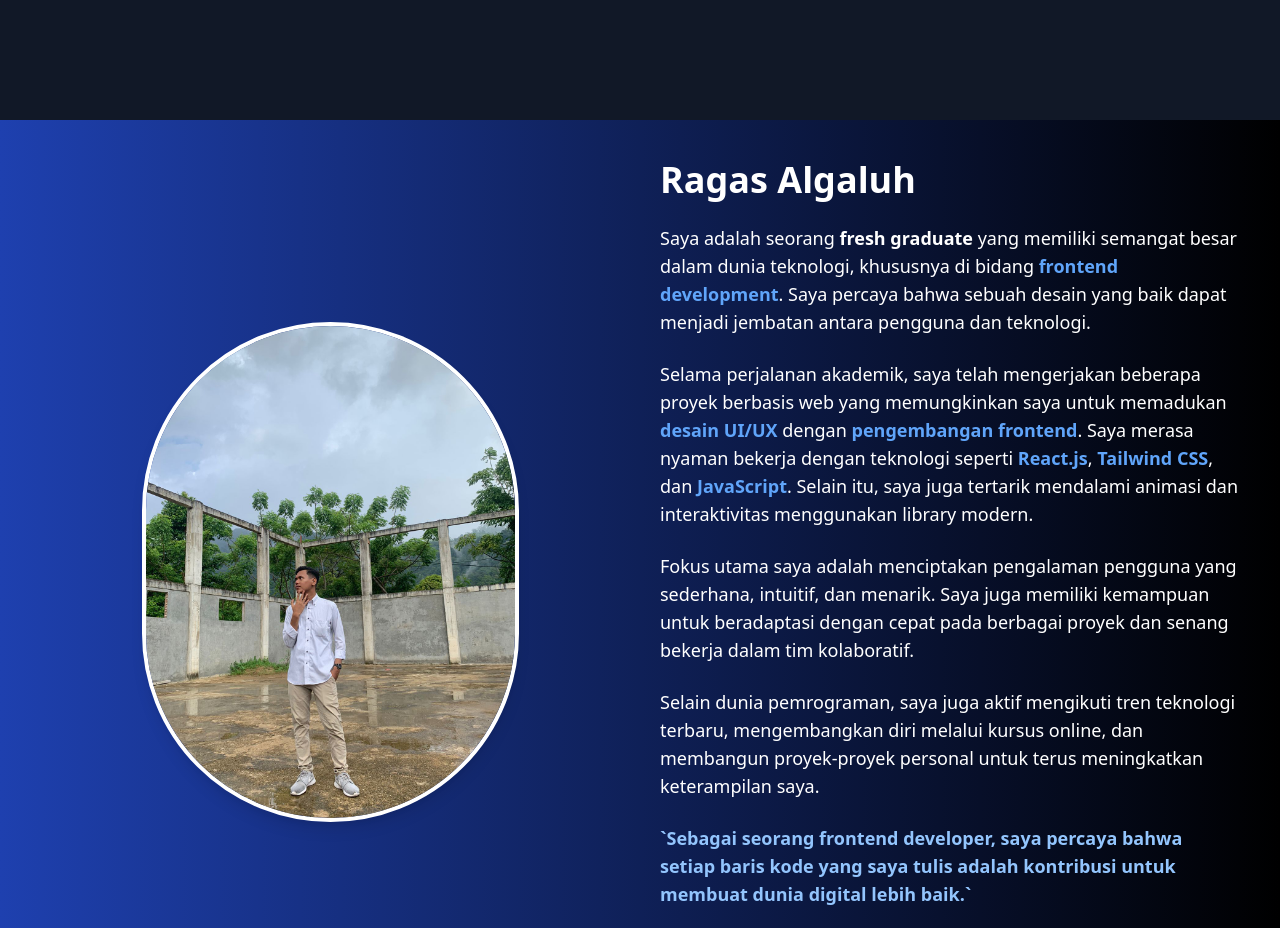
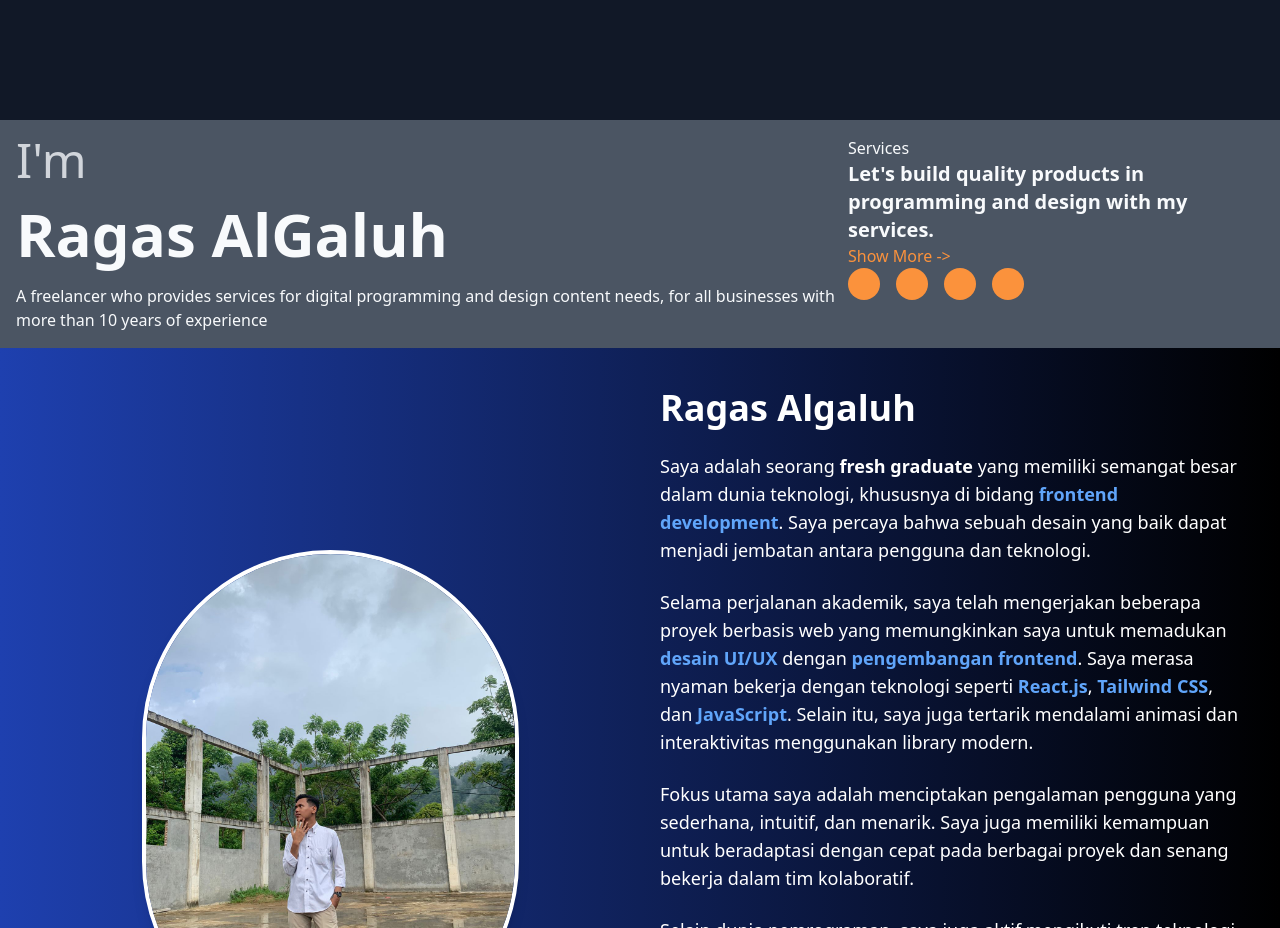
Before and after one commit to Ragas30/Ragas30.github.io, a React (Vite) app: page / in a window 1280 px wide. Shown: the part 680-1608 px from the top of the page. Built offline with nearby package versions, Linux system fonts and the light colour scheme.

Commit message:
renew app.jsx

```diff
--- a/index.html
+++ b/index.html
@@ -10,6 +10,5 @@
   <body>
     <div id="root"></div>
     <script type="module" src="/src/main.jsx"></script>
-    <script src="https://cdn.jsdelivr.net/npm/aos@2.3.4/dist/aos.js" defer></script>
   </body>
 </html>
--- a/src/About.jsx
+++ b/src/About.jsx
@@ -8,7 +8,9 @@ export default function About() {
       </div>
 
       <div className="text-left text-white space-y-6">
-        <h1 className="text-4xl font-bold">Ragas Algaluh</h1>
+        <h1 className="text-4xl font-bold" data-aos="fade-up">
+          Ragas Algaluh
+        </h1>
         <p className="text-lg">
           Saya adalah seorang <span className="font-bold">fresh graduate</span> yang memiliki semangat besar dalam dunia teknologi, khususnya di bidang <span className="font-bold text-blue-400">frontend development</span>. Saya percaya
           bahwa sebuah desain yang baik dapat menjadi jembatan antara pengguna dan teknologi.
--- a/src/App.jsx
+++ b/src/App.jsx
@@ -1,28 +1,25 @@
-import { useEffect } from "react";
 import Footer from "./component/Footer";
 import Navbar from "./component/Navbar";
 import Wellcome from "./component/Wellcome";
 import ProgramingLang from "./ProgramingLang";
-import Aos from "aos";
-import "aos/dist/aos.css";
 import About from "./About";
 import ListProject from "./ListProject";
+import AOS from "aos";
+import { useEffect } from "react";
+import WellcomePartII from "./component/WellcomePartII";
 
 function App() {
   useEffect(() => {
-    Aos.init({
-      offset: 100,
-      duration: 1200,
-      delay: 200,
-      easing: "ease-in-out",
-      once: false,
+    AOS.init({
       mirror: true,
     });
-  });
+  }, []);
+
   return (
     <>
       <Navbar />
       <Wellcome />
+      <WellcomePartII />
       <About />
       <ListProject />
       <ProgramingLang />
--- /dev/null
+++ b/src/component/Line.jsx
@@ -0,0 +1,3 @@
+export default function Line() {
+  return <hr className="font-bold" />;
+}
--- a/src/component/Wellcome.jsx
+++ b/src/component/Wellcome.jsx
@@ -1,12 +1,8 @@
 export default function Wellcome() {
   return (
-    <div id="home" className="flex flex-col items-center justify-center h-screen bg-gray-900 text-white">
-      <h1 data-aos="fade-up" className="text-5xl font-bold mb-4">
-        Wellcome To My BIOS
-      </h1>
-      <p data-aos="fade-up" className="text-lg">
-        Selamat Datang di halaman Website Pribadi saya
-      </p>
+    <div data-aos="fade-up" id="home" className="flex flex-col items-center justify-center h-screen bg-gray-900 text-white">
+      <h1 className="text-5xl font-bold mb-4">Wellcome To My BIOS</h1>
+      <p className="text-lg">Selamat Datang di halaman Website Pribadi saya</p>
     </div>
   );
 }
--- /dev/null
+++ b/src/component/WellcomePartII.jsx
@@ -0,0 +1,25 @@
+export default function WellcomePartII() {
+  return (
+    <section className="flex p-4 bg-gray-600">
+      <div className="flex w-2/3 flex-col gap-5">
+        <span className="text-5xl text-gray-300">{"I'm"}</span>
+        <span className="text-6xl text-slate-50 font-bold">Ragas AlGaluh</span>
+        {/* <hr className="w-1/3 border-orange-300 border-2"> */}
+        <p className="text-slate-50">A freelancer who provides services for digital programming and design content needs, for all businesses with more than 10 years of experience</p>
+      </div>
+      <div className="flex flex-col text-slate-50 w-1/3">
+        <span>Services</span>
+        <p className="font-semibold text-xl">{"Let's"} build quality products in programming and design with my services.</p>
+        <a href="#" className="text-orange-400">
+          Show More -{">"}
+        </a>
+        <div className="flex gap-4">
+          <div className="w-8 h-8 rounded-full bg-orange-400"></div>
+          <div className="w-8 h-8 rounded-full bg-orange-400"></div>
+          <div className="w-8 h-8 rounded-full bg-orange-400"></div>
+          <div className="w-8 h-8 rounded-full bg-orange-400"></div>
+        </div>
+      </div>
+    </section>
+  );
+}
```
